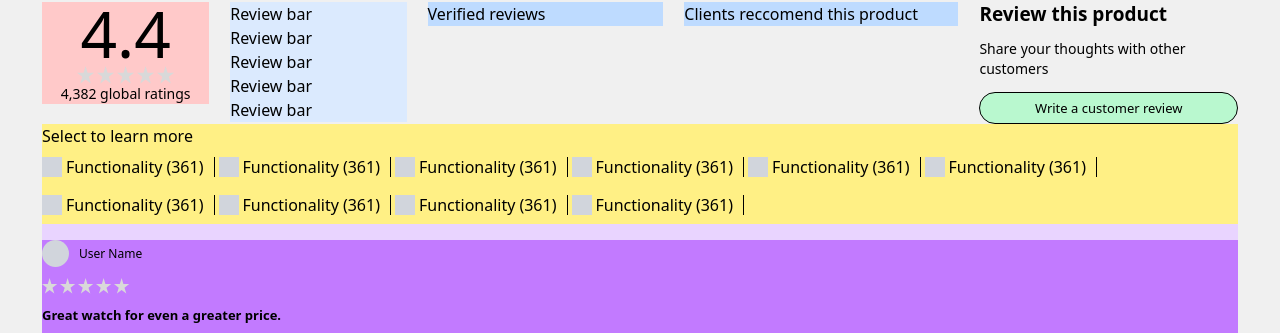
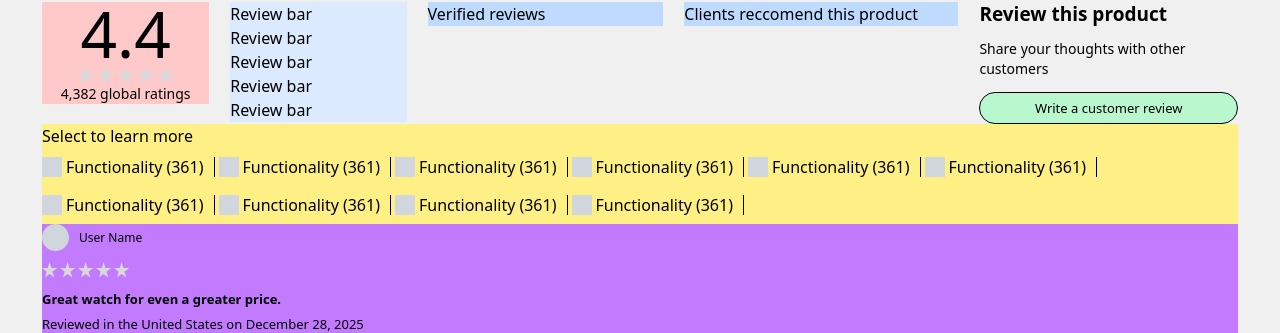
Before and after one commit to dimvxs/amazon_clone, a Next.js app in the folder frontend/: page /product in a window 1280 px wide. Shown: the part 1200-1533 px from the top of the page. Built offline with nearby package versions, Linux system fonts and the light colour scheme.

Commit message:
update visibility and placement for review section elements

```diff
--- a/frontend/components/ReviewSection.tsx
+++ b/frontend/components/ReviewSection.tsx
@@ -1,3 +1,4 @@
+import ReviewFilters from "./ReviewFilters";
 import ReviewsRating from "./ReviewsRating";
 import UserReviews from "./UserReviews";
 import WriteReviewCTA from "./WriteReviewCTA";
@@ -38,9 +39,9 @@ export default function ReviewSection({ reviews }: ReviewSectionProps) {
         </div>
         <WriteReviewCTA />
       </div>
+      <ReviewFilters />
 
-      <UserReviews reviews={reviews} showOnLarge={true} />
-      <UserReviews reviews={reviews} showOnLarge={false} />
+      <UserReviews reviews={reviews} />
     </section>
   );
 }
--- a/frontend/components/UserReviews.tsx
+++ b/frontend/components/UserReviews.tsx
@@ -1,6 +1,5 @@
 import { useState } from "react";
 import UserReview from "./UserReview";
-import ReviewFilters from "./ReviewFilters";
 
 interface Review {
   id: number;
@@ -14,12 +13,10 @@ interface Review {
 
 interface UserReviewsProps {
   reviews: Review[];
-  showOnLarge?: boolean;
 }
 
 export default function UserReviews({
   reviews,
-  showOnLarge = true,
 }: UserReviewsProps) {
   const [visibleCount, setVisibleCount] = useState(3);
 
@@ -27,22 +24,8 @@ export default function UserReviews({
     setVisibleCount((prev) => prev + 3);
   };
 
-  const visibilityClasses = showOnLarge
-    ? "hidden layout-product-lg:flex"
-    : "flex layout-product-lg:hidden";
-
   return (
-    <div
-      className={`w-full bg-purple-200 flex-col gap-[16px] ${visibilityClasses}`}
-    >
-      <ReviewFilters />
-      {!showOnLarge && (
-        <div className="w-full bg-red-200">
-          <h1>Customers say</h1>
-          <p>Text</p>
-        </div>
-      )}
-
+    <div className="w-full bg-purple-200 flex flex-col gap-[16px]">
       {reviews.slice(0, visibleCount).map((review) => (
         <UserReview key={review.id} {...review} />
       ))}
```
